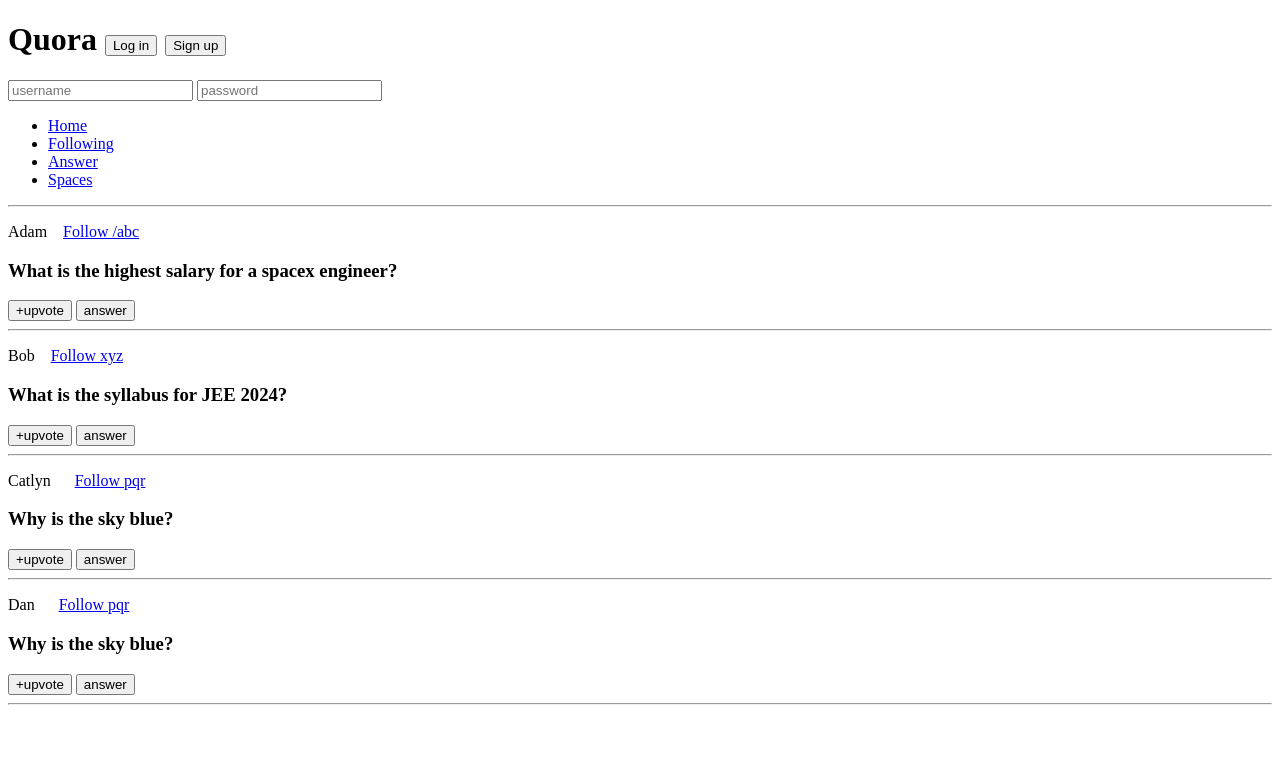
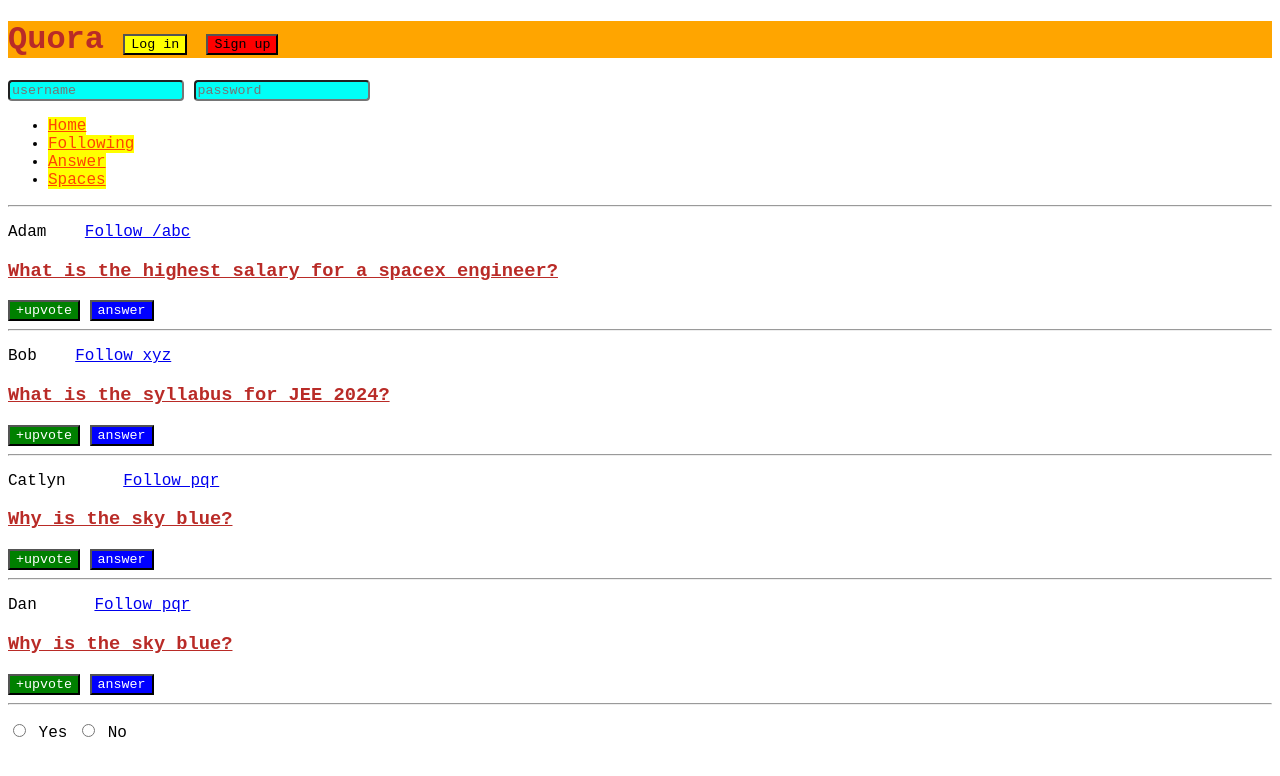
Before and after one commit to sivasankars1307/Development, a plain HTML site: page index.html in a window 1280 px wide. Drawn offline with Linux system fonts and the light colour scheme.

Commit message:
Add files via upload

```diff
--- /dev/null
+++ b/PracticeQs.css
@@ -0,0 +1,13 @@
+*{
+    font-family: 'Courier New', Courier, monospace;
+}
+h1{
+    color: #1b74e4;
+}
+ #searchbtn{
+    background-color: black;
+    color: white;
+ }
+ .userbtn{
+    background-color: aqua;
+ }
--- /dev/null
+++ b/Traffic.css
@@ -0,0 +1,24 @@
+#outer{
+    height: 200px;
+    width: 70px;
+    border: 2px solid black;
+}
+.inner{
+    height:50px;
+    width: 50px;
+    border: 2px solid black;
+    margin :10px;
+    border-radius: 50%;
+}
+#red{
+    background-color: red;
+}
+#yellow{
+    background-color: yellow;
+}
+#green{
+    background-color: green;
+}
+*{
+    margin:50%;
+}
--- /dev/null
+++ b/hw.css
@@ -0,0 +1,31 @@
+#mainTopic{
+    color: blue;
+}
+*{
+    text-align: center;
+}
+h1,h3,h5{
+    font-family: Georgia;
+}
+.tr{
+    background-color: cornflowerblue;
+    color: white;
+}
+button{
+    background-color: purple;
+    color: azure;
+}
+button:hover{
+    background-color: yellow;
+    color: blue;
+    border-radius: 3px;
+}
+p:nth-of-type(2n+1){
+    color: yellow;
+}
+h1::first-letter{
+    color: red;
+}
+#yes:checked+label{
+    color: darkgreen;
+}
--- a/index.html
+++ b/index.html
@@ -5,10 +5,11 @@
     <meta http-equiv="X-UA-Compatible" content="IE=edge" />
     <meta name="viewport" content="width=device-width, initial-scale=1.0" />
     <title>CSS Chapter2</title>
+    <link rel="stylesheet" href="style1.css">
   </head>
   <body>
     <header>
-        <h1>Quora
+       <h1> Quora
             <button id="login">Log in</button>
             <button id="signup">Sign up</button>
         </h1>
@@ -33,18 +34,18 @@
         </p>
         <h3>What is the highest salary for a spacex engineer?</h3>
         <span>
-            <button>+upvote</button>
+            <button class="upvote">+upvote</button>
             <button>answer</button>
         </span>
         <hr />
 
-        <p>
+        <p >
         Bob &nbsp;&nbsp;
         <a class="follow" href="/bob">Follow xyz</a>
         </p>
         <h3>What is the syllabus for JEE 2024?</h3>
         <span>
-            <button>+upvote</button>
+            <button class="upvote">+upvote</button>
             <button>answer</button>
         </span>
         <hr />
@@ -55,7 +56,7 @@
         </p>
         <h3>Why is the sky blue?</h3>
         <span>
-            <button>+upvote</button>
+            <button class="upvote">+upvote</button>
             <button>answer</button>
         </span>
         <hr />
@@ -66,10 +67,17 @@
             </p>
             <h3>Why is the sky blue?</h3>
             <span>
-                <button>+upvote</button>
+                <button class="upvote">+upvote</button>
                 <button>answer</button>
             </span>
             <hr />
+            <p></p>
+            <div>
+                <input type="radio" id="yes" name="agree">
+                <label for="yes">Yes</label>
+                <input type="radio" id="no" name="agree">
+                <label for="no">No</label>
+            </div>
     </main>
   </body>
 </html>
--- /dev/null
+++ b/inheritance.css
@@ -0,0 +1,18 @@
+div {
+    background-color: yellow;
+}
+form{
+    background-color: orange;
+}
+/* input boxe and buttons are not innvolved in any property inhertance  */
+input{
+    background-color: inherit;
+}
+button{
+    background-color: red;
+    color: white;
+}
+button:hover{
+    background-color: blue;
+    border-radius: 5px;
+}
--- /dev/null
+++ b/style1.css
@@ -0,0 +1,66 @@
+*{
+
+    font-family: 'Courier New', Courier, monospace ;
+
+}
+h1, h3{
+    color: #b92b27;
+}
+/* id selector: "using #" */
+#login{
+    background-color: yellow;
+}
+#signup{
+    background-color: red;
+}
+/* class selector: using "." */
+.upvote{
+    background-color: green;
+    color: white;
+}
+nav li a{
+    color: orangered;
+    background-color: yellow;
+}
+p+h3{
+    text-decoration: underline;
+}
+.upvote + button{
+    background-color:blue;
+    color: white;
+}
+input[type="text"]{
+    color: green;
+}
+input[type="password"]{
+    color: red;
+}
+input[type]{
+    background-color: rgb(0, 255, 247);
+}
+input{
+    border-radius: 4px;
+}
+button:hover{
+    background-color: white;
+    color: red;
+
+}
+h3:hover{
+    text-decoration: none;
+    text-decoration: overline;
+    text-decoration: line-through;
+}
+button:active{
+    background-color: green;
+}
+input[type="radio"]:checked +label{
+    font-weight: bold;
+    color: red;
+}
+h1{
+    background-color: orange !important;
+}
+h1{
+    background-color: red;
+}
```
Also changed, not shown: PracticeQs.html (+2 -0 lines), Traffic.html (added, +18 -0 lines), hw.html (added, +22 -0 lines), inheritance_demo.html (+1 -1 lines).
